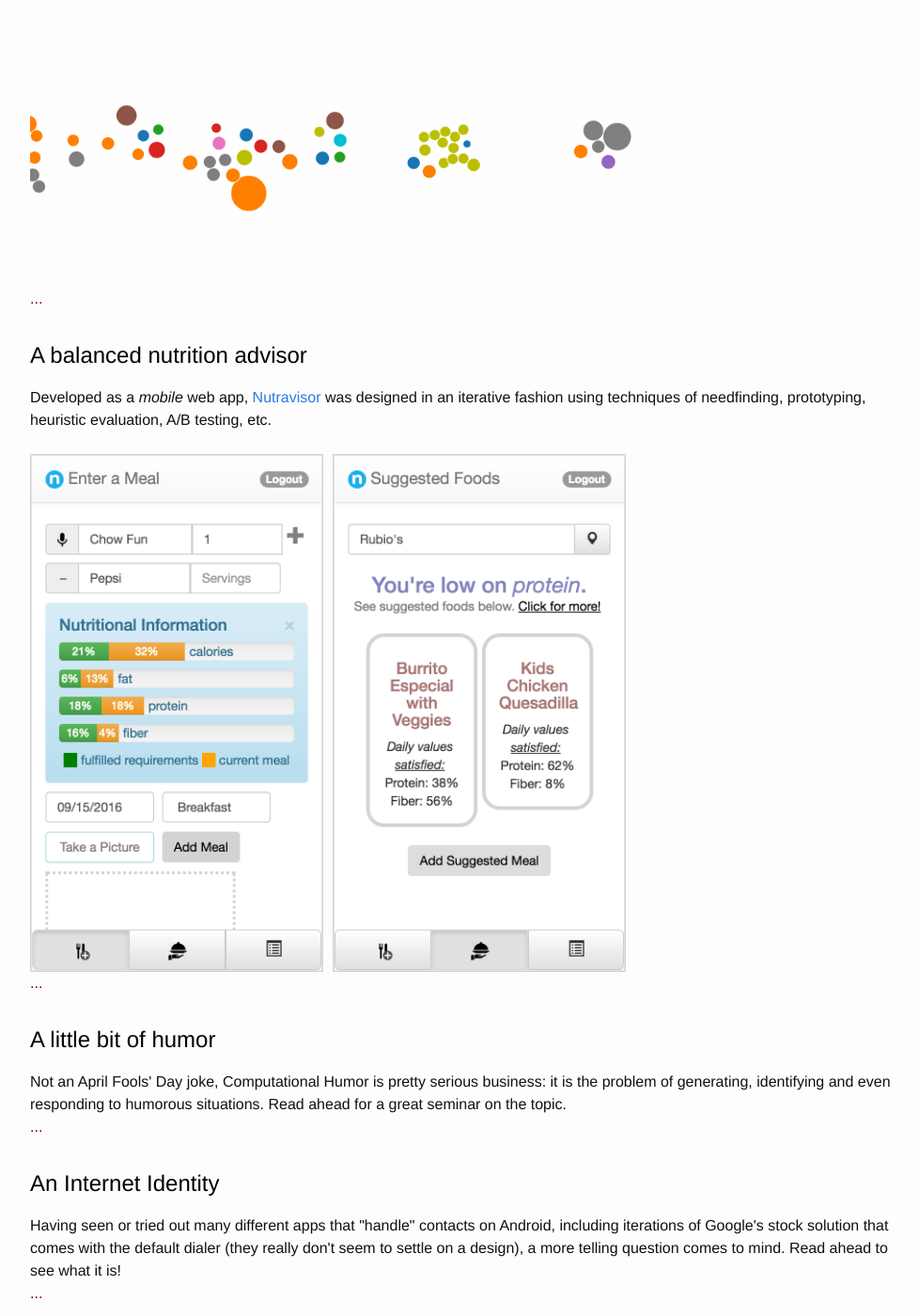
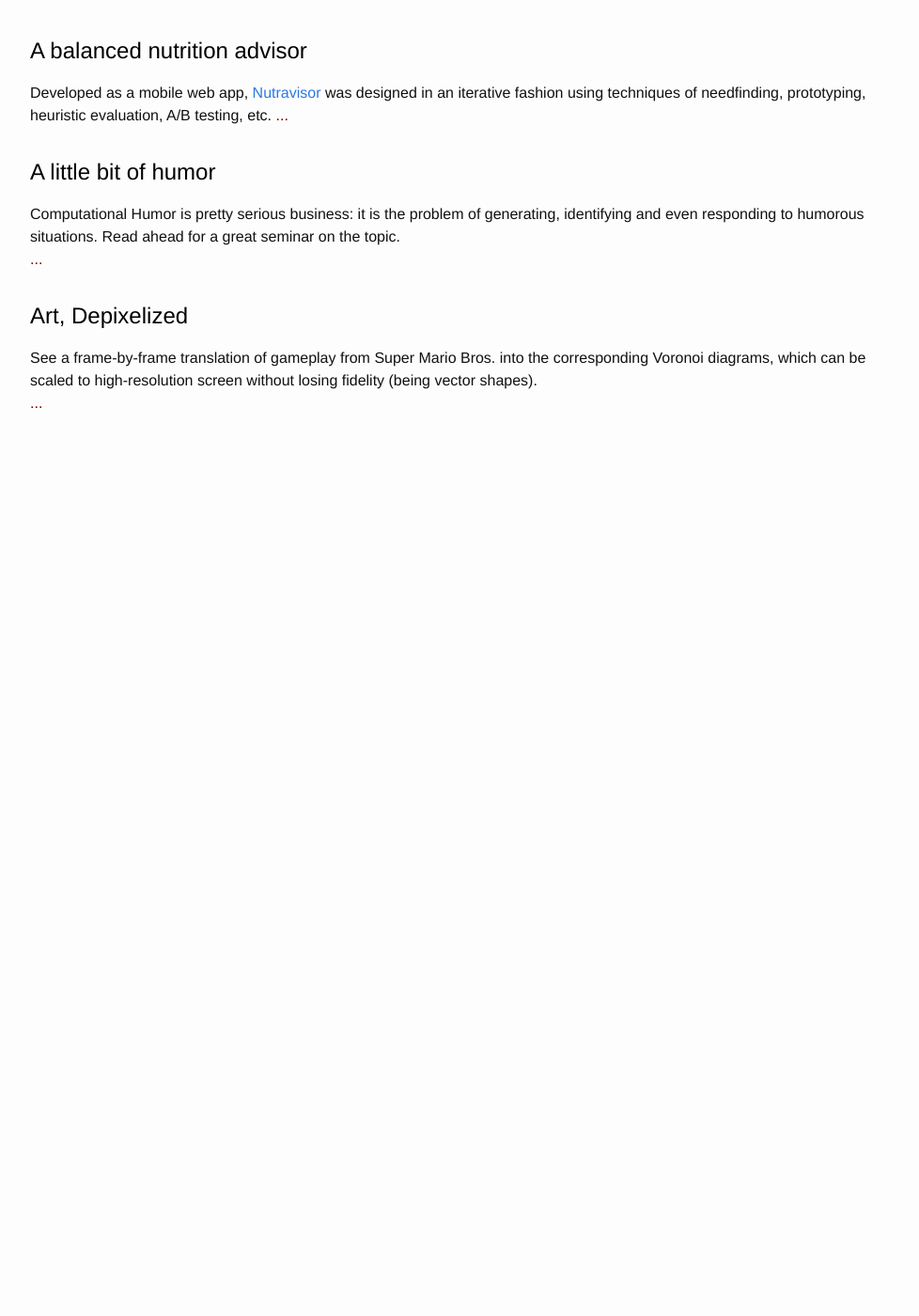
Before and after one commit to kandarpksk/kandarpksk.github.io, a Jekyll site: the page built from index.html, in a window 1280 px wide and 1400 px high, scrolled down 435 px. Shown: the whole window at 94% size, without its empty margins (138-1116 px from the left). Built offline with Jekyll 4.4.1, drawn with Linux system fonts in a browser that asks for light colours; after the commit the page ends 936 px from its top, so only the background shows below that.

Commit message:
professional, divine brevity

```diff
--- a/_posts/2016-03-30-gravatar.markdown
+++ /dev/null
@@ -1,14 +0,0 @@
----
-layout: post
-title: "An Internet Identity"
-permalink: /thoughts
-excerpt: Having seen or tried out many different apps that "handle" contacts on Android, including iterations of Google's stock solution that comes with the default dialer (they really don't seem to settle on a design), a more telling question comes to mind. Read ahead to see what it is!<br/>
----
-
-Having seen or tried out many different apps that "handle" contacts on Android, including iterations of Google's stock solution that comes with the default dialer (they really don't seem to settle on a design), a more telling question comes to mind.
-
-**There's nothing that ensures you never lose someone's contact information.** A "contact" is characterized by the contact information such as email or phone number, rather than by, say, an *internet identity* of the person. A person much inform all others about any changed information (and everyone must individually update it in their "books").
-
-Before fixing it, there are two questions to be addressed. Is there a way to avoid having a centralized authority (the equivalent of a phonebook publisher) which can be compromised? Also, how much control over what information (or subsequent updates) is shared can be had?
-
-*Work in progress.*
--- a/_posts/2016-04-01-nutravisor.markdown
+++ b/_posts/2016-04-01-nutravisor.markdown
@@ -3,9 +3,12 @@ layout: post
 title: "A balanced nutrition advisor"
 permalink: /nutravisor
 date: 2016-04-01 09:30:00
-excerpt: Developed as a <i>mobile</i> web app, <a href="http://nutravisor.kandarp.xyz/?username=test&hash=5baa61e4c9b93f3f0682250b6cf8331b7ee68fd8">Nutravisor</a> was designed in an iterative fashion using techniques of needfinding, prototyping, heuristic evaluation, A/B testing, etc. <br/> <br/> <img src="screenshot1.png" width="33%" style="border:1px solid lightgray;"> <img src="screenshot2.png" width="33%" style="border:1px solid lightgray; margin-left:5px;"> <br/>
+excerpt: Developed as a mobile web app, <a href="http://nutravisor.kandarp.xyz/?username=test&hash=5baa61e4c9b93f3f0682250b6cf8331b7ee68fd8">Nutravisor</a> was designed in an iterative fashion using techniques of needfinding, prototyping, heuristic evaluation, A/B testing, etc.
 ---
 
 <div align="justify" style="margin-bottom:15px;">
 Developed as a mobile web app, <a href="https://nutravisor.herokuapp.com/?username=test&hash=5baa61e4c9b93f3f0682250b6cf8331b7ee68fd8">Nutravisor</a> was designed in an iterative fashion using techniques of needfinding, prototyping, heuristic evaluation, A/B testing, etc. It relies on visual feedback rather than text, which most of our users found to be very effective.
+<br/> <br/>
+<img src="screenshot1.png" width="33%" style="border:1px solid lightgray;">
+<img src="screenshot2.png" width="33%" style="border:1px solid lightgray; margin-left:5px;">
 </div>
--- a/_posts/2016-04-01-seminar.markdown
+++ b/_posts/2016-04-01-seminar.markdown
@@ -3,7 +3,7 @@ layout: post
 title: "A little bit of humor"
 permalink: /computational-humor
 date: 2016-04-01 09:15:00
-excerpt: Not an April Fools' Day joke, Computational Humor is pretty serious business&#58; it is the problem of generating, identifying and even responding to humorous situations. Read ahead for a great seminar on the topic.<br/>
+excerpt: Computational Humor is pretty serious business&#58; it is the problem of generating, identifying and even responding to humorous situations. Read ahead for a great seminar on the topic.<br/>
 ---
 
 <div align="justify">Computational humor is the problem of generating, identifying and maybe even responding to humorous situations. It lies in the AI-complete category of problems, meaning that if it is solved, computers can be said to be as intelligent as humans.
--- a/_posts/2016-04-02-viz.markdown
+++ b/_posts/2016-04-02-viz.markdown
@@ -3,7 +3,7 @@ layout: post
 title: "Adobe Marketing Cloud Project"
 permalink: /viz
 date: 2016-04-02 09:15:00
-excerpt: My internship at Adobe Technology Labs (Bangalore, India) was in an open-ended role on a topic related to Business Intelligence and Campaign Design. We analyzed abandonment of shopping carts to classify site visitors based on likelihood to buy. Also, their propensity to unsubscribe from related e-commerce email campaigns was evaluated. We filed two US patents at the end of the internship. My unique contribution was visualizing both tendencies in conjunction, to better target customers of e-commerce sites. <i>Read ahead for more information about the visualization.</i><img src="d3-short.gif" width="80%"><br/>
+excerpt: My internship at Adobe Technology Labs (Bangalore, India) was in an open-ended role on a topic related to Business Intelligence and Campaign Design. We analyzed abandonment of shopping carts to classify site visitors based on likelihood to buy. Also, their propensity to unsubscribe from related e-commerce email campaigns was evaluated. We filed two US patents at the end of the internship. My unique contribution was visualizing both tendencies in conjunction, to better target customers of e-commerce sites. <i>Read ahead for more information about the visualization.</i>
 ---
 
 My internship at Adobe Technology Labs (Bangalore, India) was in an open-ended role wherein the mentor and a team of three worked on a mutually-chosen topic related to Business Intelligence and Campaign Design.
```
